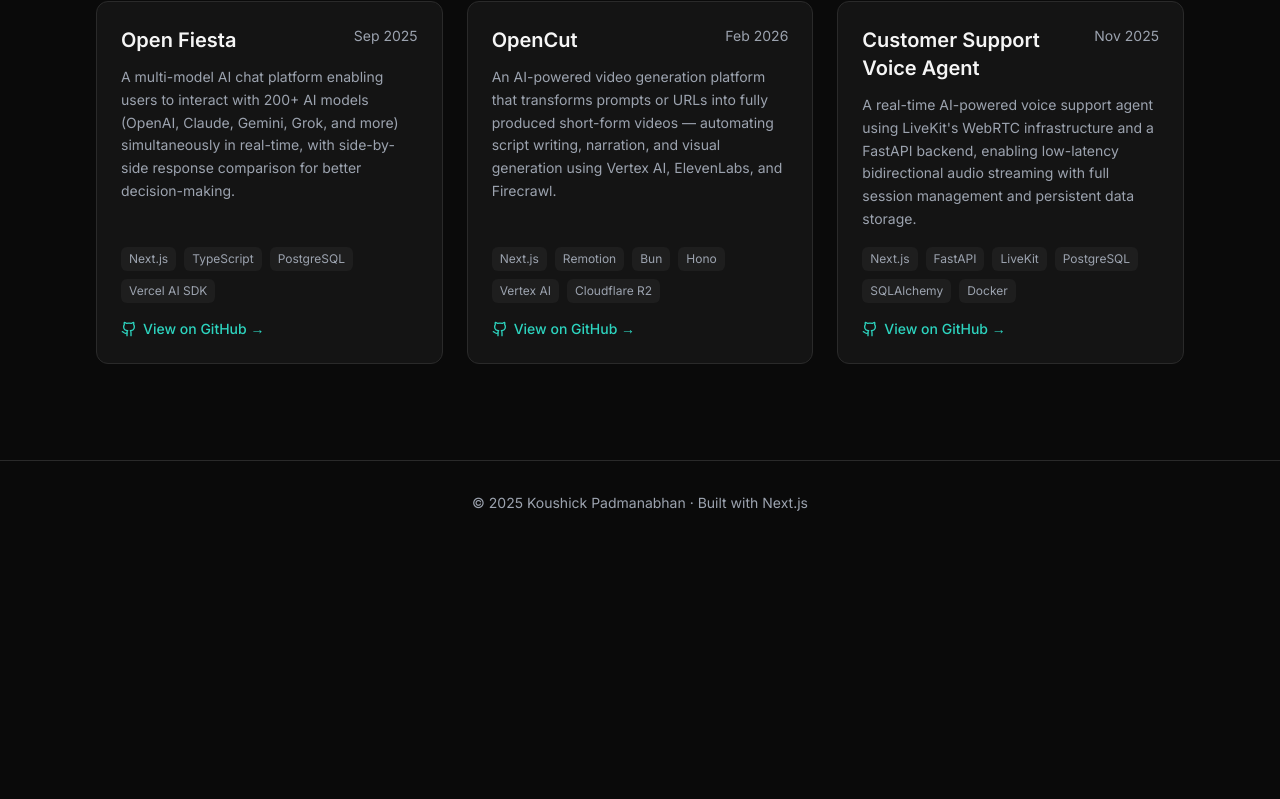
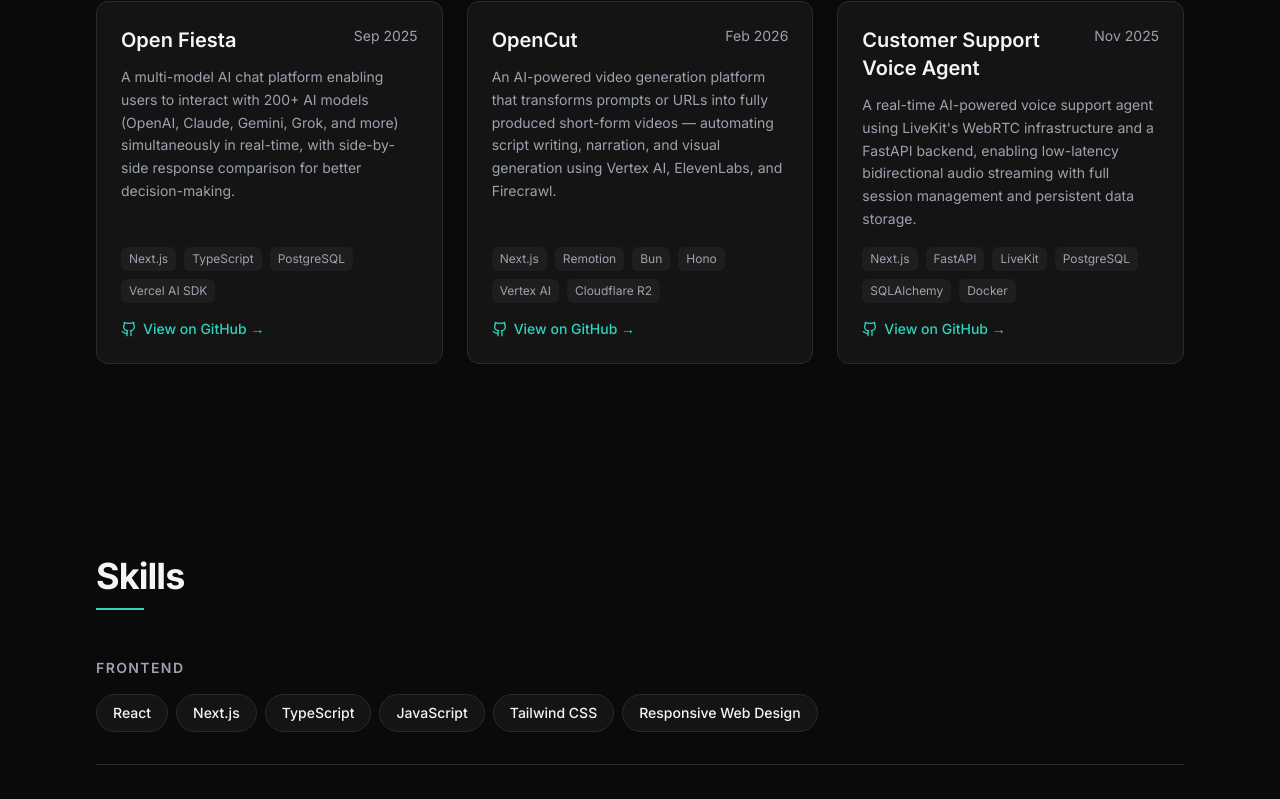
Before and after one commit to koushick01/portfolio, a Next.js app: page / in a window 1280 px wide. Shown: the part 1987-2786 px from the top of the page. Before the commit the page ends 2532 px from the top, so only its background shows below. Built offline with nearby package versions, Linux system fonts and the light colour scheme.

Commit message:
feat: add Skills, Contact sections and complete page assembly

```diff
--- a/src/app/page.tsx
+++ b/src/app/page.tsx
@@ -4,6 +4,8 @@
 import About from '@/components/sections/About'
 import Experience from '@/components/sections/Experience'
 import Projects from '@/components/sections/Projects'
+import Skills from '@/components/sections/Skills'
+import Contact from '@/components/sections/Contact'
 import FadeInSection from '@/components/ui/FadeInSection'
 
 export default function Home() {
@@ -15,7 +17,8 @@
         <FadeInSection><About /></FadeInSection>
         <FadeInSection><Experience /></FadeInSection>
         <FadeInSection><Projects /></FadeInSection>
-        {/* Skills, Contact — added in next phase */}
+        <FadeInSection><Skills /></FadeInSection>
+        <FadeInSection><Contact /></FadeInSection>
       </main>
       <Footer />
     </>
--- /dev/null
+++ b/src/components/sections/Contact.tsx
@@ -0,0 +1,47 @@
+import { Mail, Github, Linkedin } from 'lucide-react'
+import SectionHeader from '@/components/ui/SectionHeader'
+import { personal } from '@/data/personal'
+
+export default function Contact() {
+  return (
+    <section id="contact" className="py-24 px-4">
+      <div className="max-w-6xl mx-auto px-4 sm:px-6 lg:px-8 text-center">
+        <SectionHeader title="Let's Connect" />
+
+        <p className="text-muted mt-4 max-w-md mx-auto leading-relaxed">
+          I&apos;m currently open to full-time Software Engineering opportunities. Feel free to reach out.
+        </p>
+
+        <div className="mt-12 flex flex-col sm:flex-row items-center justify-center gap-10">
+          <a
+            href={`mailto:${personal.email}`}
+            className="flex flex-col items-center gap-2 text-muted hover:text-accent hover:-translate-y-0.5 transition-all duration-150"
+          >
+            <Mail className="w-6 h-6" />
+            <span className="text-sm font-medium">{personal.email}</span>
+          </a>
+
+          <a
+            href={personal.github}
+            target="_blank"
+            rel="noopener noreferrer"
+            className="flex flex-col items-center gap-2 text-muted hover:text-accent hover:-translate-y-0.5 transition-all duration-150"
+          >
+            <Github className="w-6 h-6" />
+            <span className="text-sm font-medium">github.com/koushick01</span>
+          </a>
+
+          <a
+            href={personal.linkedin}
+            target="_blank"
+            rel="noopener noreferrer"
+            className="flex flex-col items-center gap-2 text-muted hover:text-accent hover:-translate-y-0.5 transition-all duration-150"
+          >
+            <Linkedin className="w-6 h-6" />
+            <span className="text-sm font-medium">Koushick Padmanabhan</span>
+          </a>
+        </div>
+      </div>
+    </section>
+  )
+}
--- /dev/null
+++ b/src/components/sections/Skills.tsx
@@ -0,0 +1,33 @@
+import SectionHeader from '@/components/ui/SectionHeader'
+import SkillBadge from '@/components/ui/SkillBadge'
+import { skills } from '@/data/skills'
+
+export default function Skills() {
+  return (
+    <section id="skills" className="py-24 px-4">
+      <div className="max-w-6xl mx-auto px-4 sm:px-6 lg:px-8">
+        <SectionHeader title="Skills" />
+
+        <div className="flex flex-col gap-8">
+          {skills.map((group, index) => (
+            <div key={group.category}>
+              <div className="flex flex-col gap-4">
+                <p className="text-sm font-semibold uppercase tracking-widest text-muted">
+                  {group.category}
+                </p>
+                <div className="flex flex-wrap gap-2">
+                  {group.skills.map((skill) => (
+                    <SkillBadge key={skill} skill={skill} />
+                  ))}
+                </div>
+              </div>
+              {index < skills.length - 1 && (
+                <div className="mt-8 border-b border-border-custom" />
+              )}
+            </div>
+          ))}
+        </div>
+      </div>
+    </section>
+  )
+}
```
